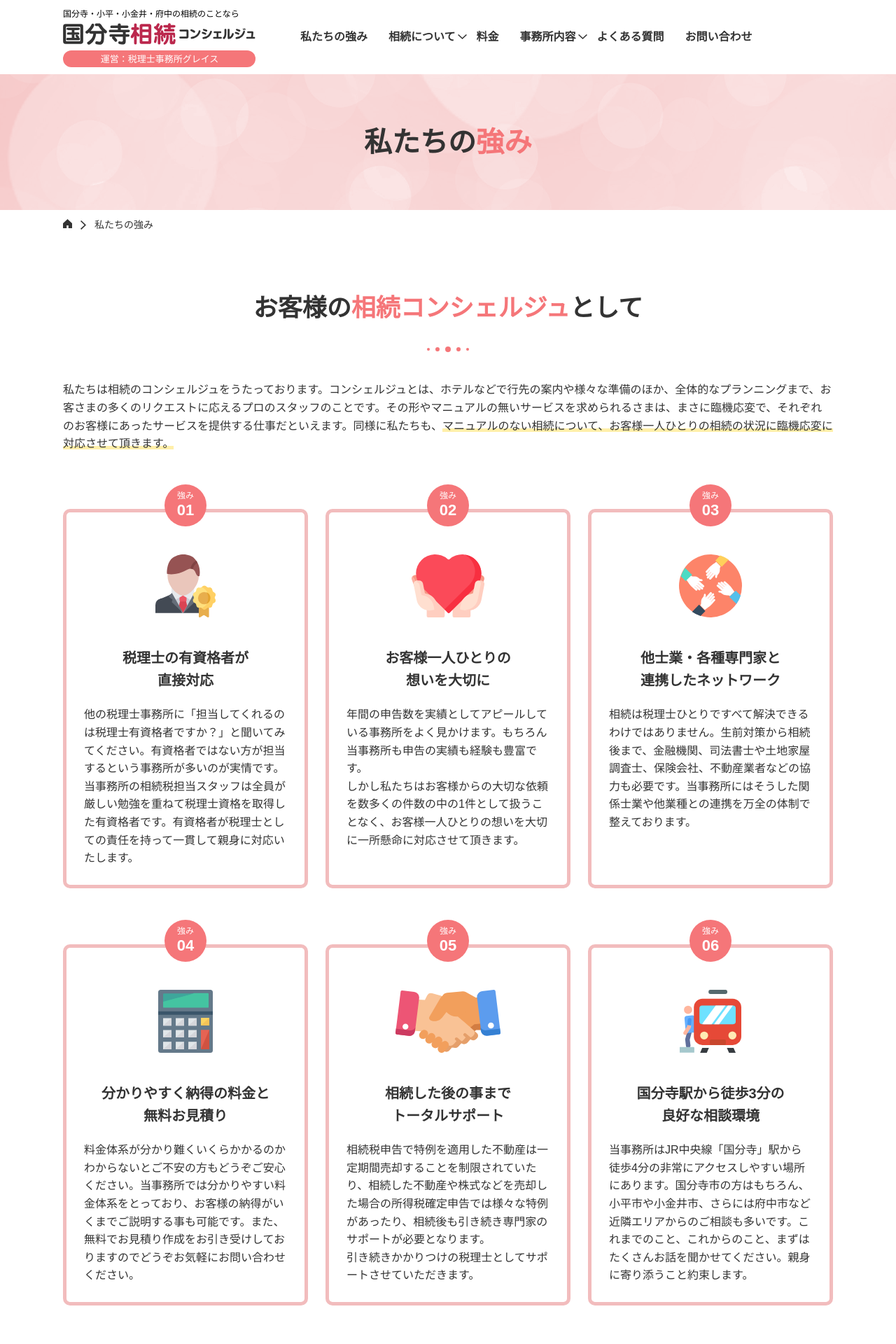
After one commit to natuuu0831/natuuu0831-grace-souzoku, a PHP site: page /strengths.html in a window 1280 px wide. The commit adds this page. Shown: the top 1920 px of the page at 70% size. Run offline with PHP 8.4, Linux system fonts and the light colour scheme; some libraries are stand-ins or nearby versions.

Commit message:
add: 強みページ作成

```diff
--- a/assets/css/common.css
+++ b/assets/css/common.css
@@ -13,7 +13,9 @@ display: none !important;
     max-width: 1100px;
     box-sizing: border-box;
 }
-
+a.disabled{
+    pointer-events: none;
+}
 /* ▼▼▼ カラーアセット ▼▼▼ */
 .pink {
     color: #f57679;
@@ -24,7 +26,12 @@ display: none !important;
 .yellow {
 color: #FFFF99;
 }
+.highLight {
+    background: linear-gradient(transparent 70%, #FFEFA9 70%);
+  }
 /* ▲▲▲ カラーアセット ▲▲▲ */
+
+
 
 /* ▼▼▼ h2ピンクドット用 ▼▼▼ */
 h2.header-dotted {
@@ -44,6 +51,9 @@ h2.header-dotted::after {
     bottom: -3.5rem;
     margin: auto;
     background: url(../img/common/dot.svg) 0 0 no-repeat;
+}
+.lead{
+    margin-bottom: 4rem;
 }
 /* ▲▲▲ h2ピンクドット用 ▲▲▲ */
 
@@ -129,6 +139,66 @@ h2.header-dotted::after {
 
   /* ▲▲▲ common問合せ用 ▲▲▲ */
 
+  /* ▼▼▼ headBlock ▼▼▼ */
+.headBlock {
+    background: url(../img/common/headBlock-bg.gif) 0 0 no-repeat;
+    margin-bottom: 1rem;
+  }
+.headBlock h1{
+    text-align: center;
+    font-size: 4rem;
+    padding: 6.5rem 0;
+  }
+/* ▲▲▲ headBlock ▲▲▲ */
+
+  /* ▼▼▼ breadcrumb ▼▼▼ */
+  .breadcrumb {
+    font-size: 1.4rem;
+    margin-bottom: 8rem;
+  }
+  .breadcrumb ul {
+    display: flex;
+    justify-content: flex-start;
+    align-items: center;
+  }
+  .breadcrumb ul li {
+   margin-right: 3.2rem;
+   position: relative;
+  }
+  .breadcrumb ul li:last-of-type::after {
+    content: none;
+   }
+  .breadcrumb ul li::after {
+   content: '';
+   position: absolute;
+   width: .8rem;
+   height: 1.3rem;
+   right: -2rem;
+   top: 0.5rem;
+   background: url(../img/common/arrow-black.svg) 0 0 no-repeat;
+  }
+
+/* ▲▲▲ breadcrumb ▲▲▲ */
+
+/* ▼▼▼ consultation_common ▼▼▼ */
+.consultation_common{
+    background-color: #F5F5F5;
+    padding: 6rem 0;
+}
+.consultation_common .inner{
+    display: flex;
+    justify-content: center;
+    align-items: center;
+}
+.consultation_common p{
+    margin-right: 2rem;
+}
+.consultation_common .btn_pink{
+    margin: 0;
+}
+/* ▲▲▲ consultation_common ▲▲▲ */
+
+
 @media (max-width: 1100px) {
  .inner {
       max-width: 95%;
--- /dev/null
+++ b/assets/css/strengths.css
@@ -0,0 +1,87 @@
+@charset "UTF-8";
+#strengths{
+}
+.concierge .lead{
+    margin-bottom: 8rem;
+}
+.concierge ul{
+    display: flex;
+    justify-content: flex-start;
+    flex-wrap: wrap;
+}
+.concierge ul li{
+   width: 35rem;
+   margin-right:2.5rem;
+   margin-bottom: 8rem;
+   border: .5rem solid #F2BCBD;
+   border-radius: 1rem;
+   padding: 6rem 2.5rem 2.5rem 2.5rem;
+   box-sizing: border-box;
+   text-align: center;
+   position: relative;
+}
+.concierge ul li:nth-of-type(3n){
+   margin-right:0;
+}
+.concierge ul li .pop{
+    position: absolute;
+    display: flex;
+    align-items: center;
+    flex-flow: column;
+    justify-content: center;
+    width: 6rem;
+    height: 6rem;
+    margin: auto;
+    right: 0;
+    left: 0;
+    top: -4rem;
+    background-color: #f57679;
+    border-radius: 50%;
+    color: #fff;
+    font-size: 1.2rem;
+    line-height: 1.2;
+}
+.concierge ul li .pop b{
+    font-size: 2.2rem;
+}
+.concierge ul li img{
+    margin-bottom: 3.5rem;
+    height: 9rem;
+}
+.concierge ul li dt{
+    font-size: 2rem;
+    font-weight: bold;
+    margin-bottom: 2rem;
+}
+.concierge ul li dd{
+    text-align: left;
+}
+
+
+
+@media (max-width: 1100px) {
+    .concierge ul {
+        justify-content: center;
+    }
+    .concierge ul li:nth-of-type(3n){
+        margin-right:2.5rem;
+     }
+}
+
+@media (max-width: 768px) {
+    .concierge ul li {
+        margin-right: auto;
+        margin-left: auto;
+        margin-bottom: 6rem;
+        width: 100%;
+        padding: 5rem 1.5rem 2.5rem 1.5rem;
+    }
+    .concierge ul li:nth-of-type(3n){
+        margin-right: auto;
+        margin-left: auto;
+    }
+    .concierge ul li img {
+        height: auto;
+        margin-bottom: 1.5rem;
+    }
+}
--- /dev/null
+++ b/strengths.html
@@ -0,0 +1,357 @@
+<!DOCTYPE html>
+<html lang="jp">
+<head>
+    <meta name="viewport" content="width=device-width, initial-scale=1.0">
+    <meta http-equiv="Content-Type" content="text/html; charset=utf-8">
+    <title>国分寺コンシェルジュ</title>
+    <meta name="description" content="" />
+    <meta property="og:url" content="https://mishimamura-ferry.com/">
+    <meta property="og:title" content="国分寺コンシェルジュ">
+    <meta property="og:site_name" content="国分寺コンシェルジュ">
+    <meta property="og:image" content="">
+    <meta property="og:description" content="">
+    <meta property="og:type" content="website">
+    <link rel="icon" type="image/png" href="assets/img/favicon.png">
+    <link rel="stylesheet" href="assets/css/strengths.css">
+    <link rel="stylesheet" href="assets/css/reset.css">
+    <link rel="stylesheet" href="assets/css/common.css">
+    <link rel="stylesheet" href="assets/css/header.css">
+    <link rel="stylesheet" href="assets/css/footer.css">
+    <script src="//ajax.googleapis.com/ajax/libs/jquery/3.5.1/jquery.min.js"></script>
+    <script src="assets/js/custom.js"></script>
+    <script>
+        (function(d) {
+            var config = {
+            kitId: 'yuk8yzd',
+            scriptTimeout: 3000,
+            async: true
+            },
+            h=d.documentElement,t=setTimeout(function(){h.className=h.className.replace(/\bwf-loading\b/g,"")+" wf-inactive";},config.scriptTimeout),tk=d.createElement("script"),f=false,s=d.getElementsByTagName("script")[0],a;h.className+=" wf-loading";tk.src='https://use.typekit.net/'+config.kitId+'.js';tk.async=true;tk.onload=tk.onreadystatechange=function(){a=this.readyState;if(f||a&&a!="complete"&&a!="loaded")return;f=true;clearTimeout(t);try{Typekit.load(config)}catch(e){}};s.parentNode.insertBefore(tk,s)
+        })(document);
+        </script>
+    <script>
+        $(function () {
+            var ua = navigator.userAgent;
+            if ((ua.indexOf('iPhone') > 0) || (ua.indexOf('Android') > 0 && ua.indexOf('Mobile') > 0)) {
+              $('head').prepend('<meta name="viewport" content="width=device-width,initial-scale=1">');
+            } else {
+              $('head').prepend('<meta name="viewport" content="width=1000">');
+            }
+          })
+    </script>
+</head>
+
+<body>
+    <header id="header" class="header">
+        <div class="inner pc">
+            <img src="assets/img/common/header-logo.svg" class="logo" alt="">
+            <nav class="nav">
+                <ul class="nav__list">
+                    <li class="nav__list__item js-trigger-nav-single">
+                        <dl>
+                            <dt><a href="#">私たちの強み</a></dt>
+                        </dl>
+                    </li>
+                    <li class="nav__list__item js-trigger-nav">
+                        <dl>
+                            <dt><a href="#">相続について</a></dt>
+                            <dd>
+                                <a href="#">生前対策</a>
+                                <a href="#">生前対策</a>
+                                <a href="#">生前対策</a>
+                                <a href="#">生前対策</a>
+                                <a href="#">生前対策</a>
+                            </dd>
+                        </dl>
+                    </li>
+                    <li class="nav__list__item js-trigger-nav-single">
+                        <dl>
+                            <dt><a href="#">料金</a></dt>
+                        </dl>
+                    </li>
+                    <li class="nav__list__item js-trigger-nav">
+                        <dl>
+                            <dt><a href="#">事務所内容</a></dt>
+                            <dd>
+                                <a href="#">生前対策</a>
+                                <a href="#">生前対策</a>
+                                <a href="#">生前対策</a>
+                                <a href="#">生前対策</a>
+                                <a href="#">生前対策</a>
+                            </dd>
+                        </dl>
+                    </li>
+                    <li class="nav__list__item">
+                        <dl>
+                            <dt><a href="#">よくある質問</a></dt>
+                        </dl>
+                    </li>
+                    <li class="nav__list__item nav__list__item--contact_common">
+                        <dl>
+                            <dt><a href="#">お問い合わせ</a></dt>
+                        </dl>
+                    </li>
+                </ul>
+            </nav>
+        </div>
+        <div class="sp">
+            <div class="wrap">
+                <img src="assets/img/common/header-logo-sp.svg" class="logo" alt="">
+                <div class="bar">
+                    <a class="menu-trigger">
+                      <span></span>
+                      <span></span>
+                      <span></span>
+                    </a>
+                  </div>
+            </div>
+              <nav class="nav">
+                <ul class="nav__list">
+                    <li class="nav__list__item js-trigger-nav-single">
+                        <dl>
+                            <dt><a href="#">私たちの強み</a></dt>
+                        </dl>
+                    </li>
+                    <li class="nav__list__item js-trigger-nav">
+                        <dl>
+                            <dt>
+                                <a href="#" class="plus">相続について<span class="dummyBox"></span></a>
+                            </dt>
+                            <dd>
+                                <a href="#">- 生前対策</a>
+                                <a href="#">- 生前対策</a>
+                                <a href="#">- 生前対策</a>
+                                <a href="#">- 生前対策</a>
+                            </dd>
+                        </dl>
+                    </li>
+                    <li class="nav__list__item js-trigger-nav-single">
+                        <dl>
+                            <dt><a href="#">料金</a></dt>
+                        </dl>
+                    </li>
+                    <li class="nav__list__item js-trigger-nav">
+                        <dl>
+                            <dt><a href="#" class="plus">事務所内容</a><span class="dummyBox"></span></dt>
+                            <dd>
+                                <a href="#">- 生前対策</a>
+                                <a href="#">- 生前対策</a>
+                                <a href="#">- 生前対策</a>
+                                <a href="#">- 生前対策</a>
+                            </dd>
+                        </dl>
+                    </li>
+                    <li class="nav__list__item js-trigger-nav-single">
+                        <dl>
+                            <dt><a href="#">料金</a></dt>
+                        </dl>
+                    </li>
+                </ul>
+                <ul class="contact_common__list">
+                    <li class="contact_common__list__item contact_common__list__item--first">
+                        <a href="tel:042-316-8566" class="tel">
+                            <span class="tel__number">042-316-8566</span>
+                            <span class="tel__info">電話受付　平日 9:00 ～ 18:00</span>
+                        </a>
+                    </li>
+                    <li class="contact_common__list__item contact_common__list__item--second">
+                        <a href="#?">お問い合わせ</a>
+                    </li>
+                </ul>
+                <p class="close sp">メニューを閉じる</p>
+            </nav>
+
+        </div>
+
+    </header>
+
+    <main id="strengths" class="strengths">
+    <section class="headBlock">
+        <div class="inner">
+            <h1>私たちの<span class="pink">強み</span></h1>
+        </div>
+    </section>
+    <section class="breadcrumb">
+        <div class="inner">
+            <ul>
+                <li>
+                    <a href=""><img src="assets/img/common/home.svg" alt="ホーム"></a>
+                </li>
+                <li>
+                    <a href="" class="disabled">私たちの強み</a>
+                </li>
+            </ul>
+        </div>
+    </section>
+    <section class="concierge">
+        <div class="inner">
+            <h2 class="header-dotted">
+                お客様の<span class="pink">相続コンシェルジュ</span><br class="sp">として
+            </h2>
+            <p class="lead">私たちは相続のコンシェルジュをうたっております。コンシェルジュとは、ホテルなどで行先の案内や様々な準備のほか、全体的なプランニングまで、お客さまの多くのリクエストに応えるプロのスタッフのことです。その形やマニュアルの無いサービスを求められるさまは、まさに臨機応変で、それぞれのお客様にあったサービスを提供する仕事だといえます。同様に私たちも、<span class="highLight">マニュアルのない相続について、お客様一人ひとりの相続の状況に臨機応変に対応させて頂きます。</span></p>
+            <ul>
+                <li>
+                    <span class="pop">強み<br><b>01</b></span>
+                    <img src="assets/img/strongths/img01.svg" alt="">
+                    <dl>
+                        <dt>税理士の有資格者が<br>
+                            直接対応</dt>
+                            <dd>他の税理士事務所に「担当してくれるのは税理士有資格者ですか？」と聞いてみてください。有資格者ではない方が担当するという事務所が多いのが実情です。<br>
+                                当事務所の相続税担当スタッフは全員が厳しい勉強を重ねて税理士資格を取得した有資格者です。有資格者が税理士としての責任を持って一貫して親身に対応いたします。</dd>
+                    </dl>
+                </li>
+                <li>
+                    <span class="pop">強み<br><b>02</b></span>
+                    <img src="assets/img/strongths/img02.svg" alt="">
+                    <dl>
+                        <dt>お客様一人ひとりの<br>
+                            想いを大切に</dt>
+                            <dd>年間の申告数を実績としてアピールしている事務所をよく見かけます。もちろん当事務所も申告の実績も経験も豊富です。<br>
+                                しかし私たちはお客様からの大切な依頼を数多くの件数の中の1件として扱うことなく、お客様一人ひとりの想いを大切に一所懸命に対応させて頂きます。</dd>
+                    </dl>
+                </li>
+                <li>
+                    <span class="pop">強み<br><b>03</b></span>
+                    <img src="assets/img/strongths/img03.svg" alt="">
+                    <dl>
+                        <dt>他士業・各種専門家と<br>
+                            連携したネットワーク</dt>
+                            <dd>相続は税理士ひとりですべて解決できるわけではありません。生前対策から相続後まで、金融機関、司法書士や土地家屋調査士、保険会社、不動産業者などの協力も必要です。当事務所にはそうした関係士業や他業種との連携を万全の体制で整えております。</dd>
+                    </dl>
+                </li>
+                <li>
+                    <span class="pop">強み<br><b>04</b></span>
+                    <img src="assets/img/strongths/img04.svg" alt="">
+                    <dl>
+                        <dt>分かりやすく納得の料金と<br>
+                            無料お見積り</dt>
+                            <dd>料金体系が分かり難くいくらかかるのかわからないとご不安の方もどうぞご安心ください。当事務所では分かりやすい料金体系をとっており、お客様の納得がいくまでご説明する事も可能です。また、無料でお見積り作成をお引き受けしておりますのでどうぞお気軽にお問い合わせください。</dd>
+                    </dl>
+                </li>
+                <li>
+                    <span class="pop">強み<br><b>05</b></span>
+                    <img src="assets/img/strongths/img05.svg" alt="">
+                    <dl>
+                        <dt>相続した後の事まで<br>
+                            トータルサポート</dt>
+                            <dd>相続税申告で特例を適用した不動産は一定期間売却することを制限されていたり、相続した不動産や株式などを売却した場合の所得税確定申告では様々な特例があったり、相続後も引き続き専門家のサポートが必要となります。<br>
+                                引き続きかかりつけの税理士としてサポートさせていただきます。
+                                </dd>
+                    </dl>
+                </li>
+                <li>
+                    <span class="pop">強み<br><b>06</b></span>
+                    <img src="assets/img/strongths/img06.svg" alt="">
+                    <dl>
+                        <dt>国分寺駅から徒歩3分の<br>
+                            良好な相談環境</dt>
+                            <dd>当事務所はJR中央線「国分寺」駅から徒歩4分の非常にアクセスしやすい場所にあります。国分寺市の方はもちろん、小平市や小金井市、さらには府中市など近隣エリアからのご相談も多いです。これまでのこと、これからのこと、まずはたくさんお話を聞かせてください。親身に寄り添うこと約束します。</dd>
+                    </dl>
+                </li>
+            </ul>
+        </div>
+    </section>
+
+    <section class="consultation_common">
+        <div class="inner">
+            <p>当事務所の相続対策や相続について</p>
+            <a href="#?" class="btn_pink">相続について</a>
+        </div>
+    </section>
+
+    <section class="contact_common">
+        <div class="inner">
+            <h2 class="contact_common__head"><span class="yellow">初回相談無料</span> お気軽にお問い合わせください</h2>
+            <p class="contact_common__lead">相続に関するお悩み・疑問・ご相談などありましたら、下記までお気軽にお問い合わせください。<br>
+                初回相談は無料で行っておますので、安心してご相談いただけます。<br>
+                国分寺・小平・小金井・府中にお住いの方は特に歓迎いたします。</p>
+            <ul class="contact_common__list">
+                <li class="contact_common__list__item contact_common__list__item--first">
+                    <a href="tel:042-316-8566" class="tel">
+                        <span class="tel__number">042-316-8566</span>
+                        <span class="tel__info">電話受付　平日 9:00 ～ 18:00</span>
+                    </a>
+                </li>
+                <li class="contact_common__list__item contact_common__list__item--second">
+                    <a href="#?">お問い合わせ</a>
+                </li>
+            </ul>
+        </div>
+    </section>
+
+    </main>
+
+
+
+    <footer id="footer" class="footer">
+        <div class="inner">
+            <div class="footer__left">
+                <img class="footer__left__logo" src="assets/img/footer/logo.svg" alt="税理士事務所グレイス">
+                <p class="footer__left__address">〒185-0012　東京都国分寺市本町3-11-17<br>
+                    ビルドシティプラザ4F<br>
+                    JR中央線「国分寺駅」北口から徒歩3分</p>
+                <a href="#?" class="footer__left__btn">アクセス</a>
+            </div>
+            <div class="footer__right pc">
+                <ul class="footer__right__list footer__right__list--first">
+                    <li class="footer__right__list__item">
+                        <a href="#?">ホーム</a>
+                    </li>
+                    <li class="footer__right__list__item">
+                        <a href="#?">私たちの強み</a>
+                    </li>
+                </ul>
+                <ul class="footer__right__list footer__right__list--second">
+                    <li class="footer__right__list__item">
+                        <a href="#?">- 事前対策</a>
+                    </li>
+                    <li class="footer__right__list__item">
+                        <a href="#?">- 相続税申告</a>
+                    </li>
+                    <li class="footer__right__list__item">
+                        <a href="#?">- 申告手続きの流れ</a>
+                    </li>
+                    <li class="footer__right__list__item">
+                        <a href="#?">- 相続税シミュレーター</a>
+                    </li>
+                </ul>
+                <ul class="footer__right__list footer__right__list--third">
+                    <li class="footer__right__list__item">
+                        <a href="#?">料金</a>
+                    </li>
+                    <li class="footer__right__list__item">
+                        <a href="#?">事務所案内</a>
+                    </li>
+                    <li class="footer__right__list__item">
+                        <a href="#?">- 事務所案内</a>
+                    </li>
+                    <li class="footer__right__list__item">
+                        <a href="#?">- スタッフ紹介</a>
+                    </li>
+                    <li class="footer__right__list__item">
+                        <a href="#?">よくある質問</a>
+                    </li>
+                </ul>
+                <ul class="footer__right__list footer__right__list--second">
+                    <li class="footer__right__list__item">
+                        <a href="#?">お知らせ</a>
+                    </li>
+                    <li class="footer__right__list__item">
+                        <a href="#?">プライバシーポリシー</a>
+                    </li>
+                    <li class="footer__right__list__item">
+                        <a href="#?">お問い合わせ</a>
+                    </li>
+                </ul>
+            </div>
+
+        </div>
+        <div class="inner02">
+            <p class="txt">国分寺相続コンシェルジュは、国分寺・小平・小金井・府中を中心に展開する税理士事務所グレイスが運営する相続サポートサービスです。</p>
+            <p class="copy">&copy; 税理士事務所グレイス All rights reserved.</p>
+        </div>
+    </footer>
+
+</body>
+
+</html>
```
Also changed, not shown: other parts of assets/css/common.css (+40 -0 lines), assets/img/common/arrow-black.svg (added), assets/img/common/headBlock-bg.gif (added), assets/img/common/home.svg (added), assets/img/strongths/img01.svg (added), assets/img/strongths/img02.svg (added), assets/img/strongths/img03.svg (added), assets/img/strongths/img04.svg (added), assets/img/strongths/img05.svg (added), assets/img/strongths/img06.svg (added).
